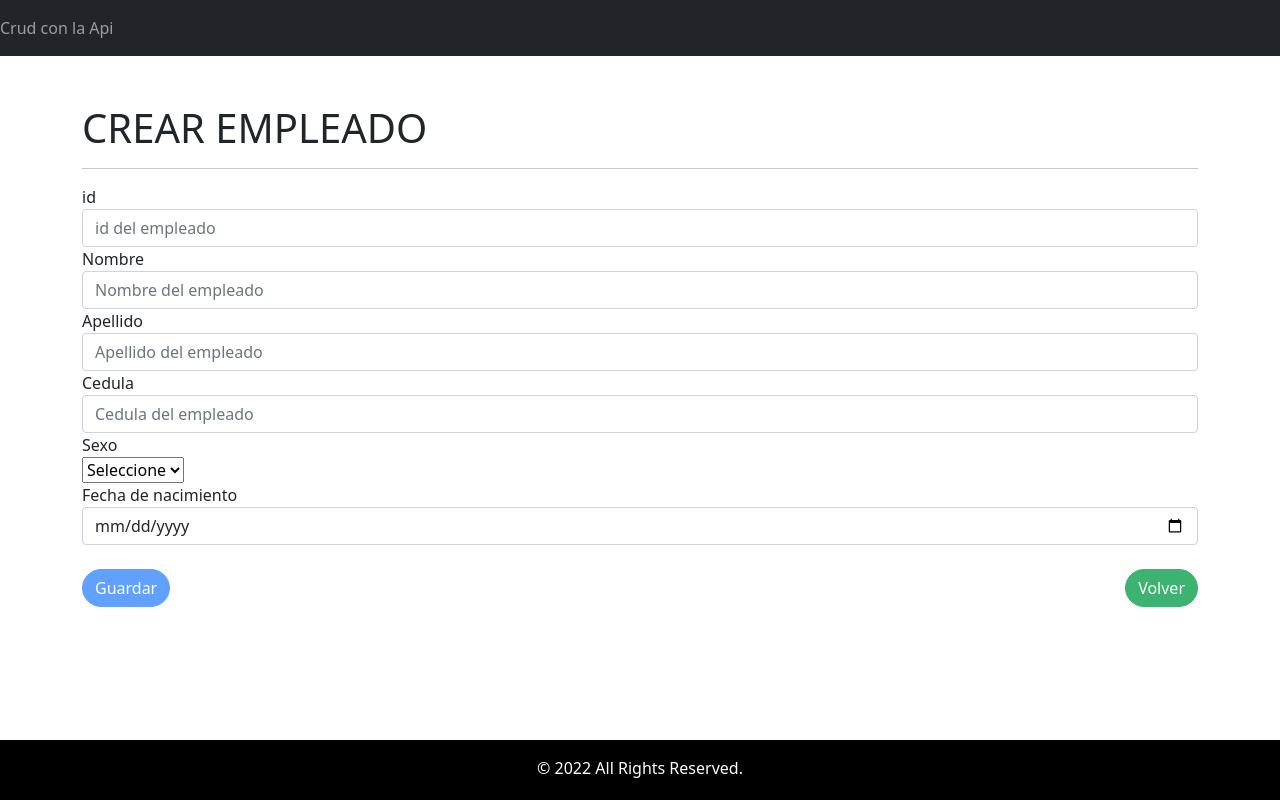
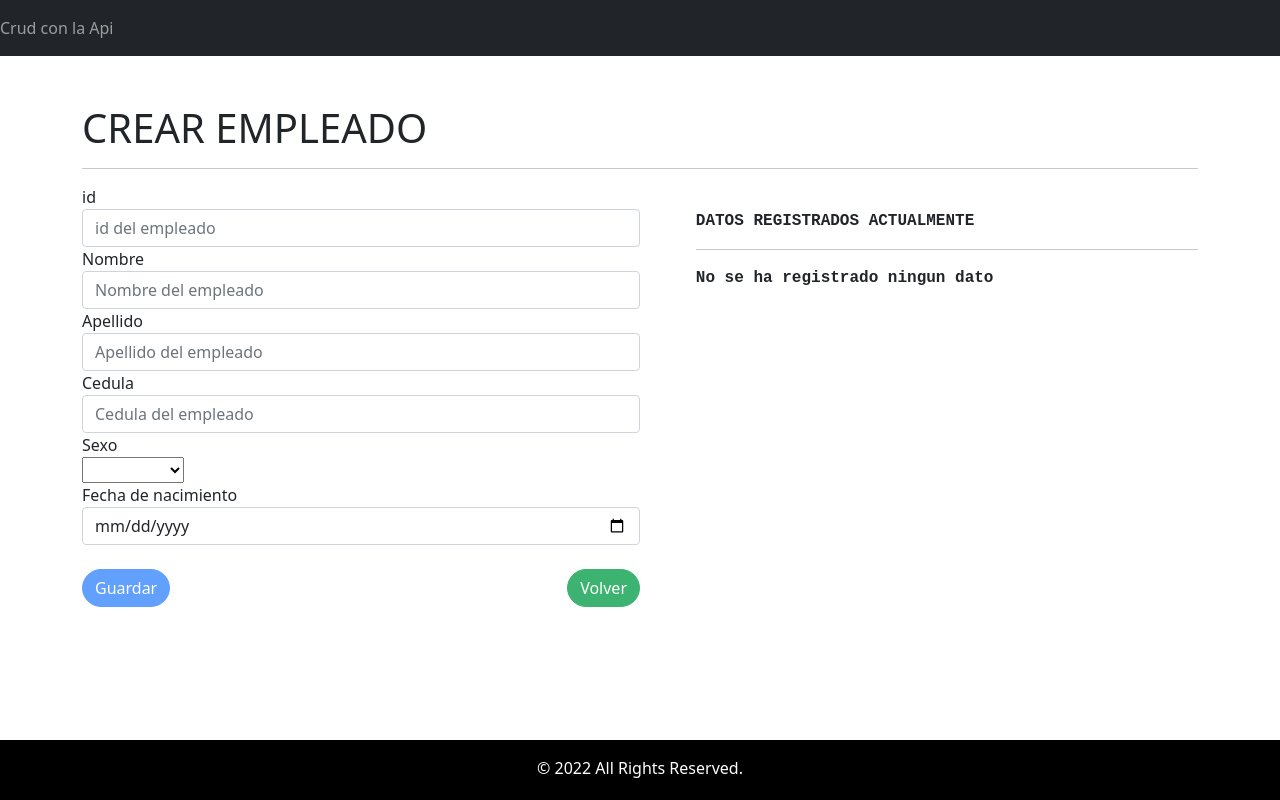
Before and after one commit to AndresBejarano2003/App-CRUD-api, an Angular app: page /nuevo in a window 1280 px wide. Built offline with nearby package versions, Linux system fonts and the light colour scheme; no server answers.

Commit message:
Se aun campo para ver los datos registrados de un nuevo empleado

```diff
--- a/src/app/vistas/nuevo/nuevo.component.html
+++ b/src/app/vistas/nuevo/nuevo.component.html
@@ -4,11 +4,11 @@
         <h1>CREAR EMPLEADO</h1>
         <hr>
 
-        <form [formGroup]="crearForm" (ngSubmit)="postForm(crearForm.value,id.value)" (click)="resetActivar()">
+        <form [formGroup]="crearForm" (ngSubmit)="postForm(crearForm.value,id.value)" (click)="resetActivar()" style="width: 50%; float:left;">
 
             <div class="form-group">
                 <label for="exampleFormControlInput1">id</label>
-                <input #id type="text" class="form-control" placeholder="id del empleado" formControlName="id" [ngClass]="{cambioColor : crearForm.controls['id'].dirty && crearForm.controls['id'].hasError('required') || crearForm.controls['id'].hasError('pattern')}">
+                <input #id type="text" class="form-control" placeholder="id del empleado" [(ngModel)]="codigoId" formControlName="id" [ngClass]="{cambioColor : crearForm.controls['id'].dirty && crearForm.controls['id'].hasError('required') || crearForm.controls['id'].hasError('pattern')}">
                 <div *ngIf="crearForm.controls['id'].dirty">
                         <label class="mensajeError" *ngIf="crearForm.controls['id'].hasError('required')">*Campo requerido</label>
                         <label class="mensajeError" *ngIf="crearForm.controls['id'].hasError('pattern')">*Solo ingrese numeros en este campo</label>
@@ -16,7 +16,7 @@
             </div>
             <div class="form-group">
                 <label for="exampleFormControlInput2">Nombre</label>
-                <input type="text" class="form-control" placeholder="Nombre del empleado" formControlName="nombre" [ngClass]="{cambioColor : crearForm.controls['nombre'].dirty && crearForm.controls['nombre'].hasError('required') || crearForm.controls['nombre'].hasError('pattern')}">
+                <input type="text" class="form-control" placeholder="Nombre del empleado" [(ngModel)]="nombre" formControlName="nombre" [ngClass]="{cambioColor : crearForm.controls['nombre'].dirty && crearForm.controls['nombre'].hasError('required') || crearForm.controls['nombre'].hasError('pattern')}">
                 <div *ngIf="crearForm.controls['nombre'].dirty">
                     <label class="mensajeError" *ngIf="crearForm.controls['nombre'].hasError('required')">*Campo requerido</label>
                     <label class="mensajeError" *ngIf="crearForm.controls['nombre'].hasError('pattern')">*Solo ingrese letras en este campo sin caracteres especiales</label>
@@ -24,7 +24,7 @@
             </div>
             <div class="form-group">
                 <label for="exampleFormControlInput3">Apellido</label>
-                <input type="text" class="form-control" placeholder="Apellido del empleado" formControlName="apellido" [ngClass]="{cambioColor : crearForm.controls['apellido'].dirty && crearForm.controls['apellido'].hasError('required') || crearForm.controls['apellido'].hasError('pattern')}">
+                <input type="text" class="form-control" placeholder="Apellido del empleado" [(ngModel)]="apellido" formControlName="apellido" [ngClass]="{cambioColor : crearForm.controls['apellido'].dirty && crearForm.controls['apellido'].hasError('required') || crearForm.controls['apellido'].hasError('pattern')}">
                 <div *ngIf="crearForm.controls['apellido'].dirty">
                     <label class="mensajeError" *ngIf="crearForm.controls['apellido'].hasError('required')">*Campo requerido</label>
                     <label class="mensajeError" *ngIf="crearForm.controls['apellido'].hasError('pattern')">*Solo ingrese letras en este campo sin caracteres especiales</label>
@@ -32,7 +32,7 @@
             </div>
             <div class="form-group">
                 <label for="exampleFormControlInput4">Cedula</label>
-                <input type="text" class="form-control" placeholder="Cedula del empleado" formControlName="cedula" [ngClass]="{cambioColor : crearForm.controls['cedula'].dirty && crearForm.controls['cedula'].hasError('required') || crearForm.controls['cedula'].hasError('pattern') || crearForm.controls['cedula'].hasError('minlength') || crearForm.controls['cedula'].hasError('maxlength')}">
+                <input type="text" class="form-control" placeholder="Cedula del empleado" [(ngModel)]="cedula" formControlName="cedula" [ngClass]="{cambioColor : crearForm.controls['cedula'].dirty && crearForm.controls['cedula'].hasError('required') || crearForm.controls['cedula'].hasError('pattern') || crearForm.controls['cedula'].hasError('minlength') || crearForm.controls['cedula'].hasError('maxlength')}">
                 <div *ngIf="crearForm.controls['cedula'].dirty">
                     <label class="mensajeError" *ngIf="crearForm.controls['cedula'].hasError('required')">&nbsp;*Campo requerido*</label>
                     <label class="mensajeError" *ngIf="crearForm.controls['cedula'].hasError('pattern')">&nbsp;*Solo ingrese numeros en este campo*</label>
@@ -42,7 +42,7 @@
             </div>
             <div>
                 <label for="exampleFormControlInput5">Sexo</label><br>
-                <select formControlName="sexo">
+                <select formControlName="sexo" [(ngModel)]="sexo">
                     <option value="No registrado"> Seleccione</option>
                     <option value="M">Masculino</option>
                     <option value="F">Femenino</option>
@@ -50,7 +50,7 @@
             </div>
             <div class="form-group">
                 <label for="exampleFormControlInput6">Fecha de nacimiento</label>
-                <input type="date" class="form-control" placeholder="Fecha de nacimiento" formControlName="fechaNacimiento" [ngClass]="{cambioColor : crearForm.controls['fechaNacimiento'].dirty && crearForm.controls['fechaNacimiento'].hasError('required')}">
+                <input type="date" class="form-control" placeholder="Fecha de nacimiento" [(ngModel)]="fechaNacimiento" formControlName="fechaNacimiento" [ngClass]="{cambioColor : crearForm.controls['fechaNacimiento'].dirty && crearForm.controls['fechaNacimiento'].hasError('required')}">
                 <div *ngIf="crearForm.controls['fechaNacimiento'].dirty">
                     <label class="mensajeError" *ngIf="crearForm.controls['fechaNacimiento'].hasError('required')">*Campo requerido</label>
                 </div>
@@ -58,6 +58,34 @@
             <button type="submit"  style="border-radius: 20px;"  class="btn btn-primary" [disabled]="crearForm.invalid">Guardar</button>
             <button type="button" class="btn btn-primary" (click)="dashboard()" style="background-color: mediumseagreen; border-color: mediumseagreen; float: inline-end; border-radius: 20px;">Volver</button>
         </form><br>
+        <div style="float: left; width: 50%;">
+            <div style=" width: 90%; float: right; font-family: monospace;">
+                <b>
+                    DATOS REGISTRADOS ACTUALMENTE
+                    <hr>
+                </b>
+                <div *ngIf="codigoId == undefined && nombre == undefined && apellido == undefined && cedula == undefined && sexo == undefined && fechaNacimiento == undefined"><b>No se ha registrado ningun dato</b></div>
+                <div *ngIf="codigoId != undefined" >
+                    <b>Id:</b>&nbsp;&nbsp;{{codigoId}}<br>
+                </div>
+                <div *ngIf="nombre != undefined">
+                    <b>Nombre:</b>&nbsp;&nbsp;{{nombre}}<br>
+                </div>
+                <div *ngIf="apellido != undefined">
+                    <b>Apellido:</b>&nbsp;&nbsp;{{apellido}}<br>
+                </div>
+                <div *ngIf="cedula != undefined">
+                    <b>Cedula: </b>&nbsp;&nbsp;{{cedula}}<br>
+                </div>
+                <div *ngIf="sexo != undefined">
+                    <b>Sexo:</b>&nbsp;&nbsp;{{sexo}}<br>
+                </div>
+                <div *ngIf="fechaNacimiento != undefined">
+                    <b>Fecha de nacimiento:</b>&nbsp;&nbsp;{{fechaNacimiento}}
+                    <hr>
+                </div>
+            </div>
+        </div>
         <div *ngIf="activarSuccess==true">
             <app-mensaje-success [mensaje]="mensaje"></app-mensaje-success>
         </div>
--- a/src/app/vistas/nuevo/nuevo.component.ts
+++ b/src/app/vistas/nuevo/nuevo.component.ts
@@ -19,11 +19,18 @@ export class NuevoComponent implements OnInit {
     })
   }
 
+  datos!:string;
   empleado :ListaEmpleadosI[]=[];
   mensaje! : any;
   activarSuccess: boolean = false;
   activarDanger: boolean = false;
   used!:Boolean;
+  codigoId!:any;
+  nombre!:string;
+  apellido!:string;
+  cedula!:string;
+  sexo!:string;
+  fechaNacimiento!:string;
 
   datosEmpleado!: EmpleadoI;
   crearForm = new FormGroup({
@@ -36,6 +43,7 @@ export class NuevoComponent implements OnInit {
   });
 
   ngOnInit(): void {
+    console.log("Id: "+this.codigoId+"\nNombre: "+this.nombre+"\nApellido: "+this.apellido+"\nCedula: "+this.cedula+"\nSexo: "+this.sexo+"\nFecha de nacimiento: "+this.fechaNacimiento);
 
   }
 
```
